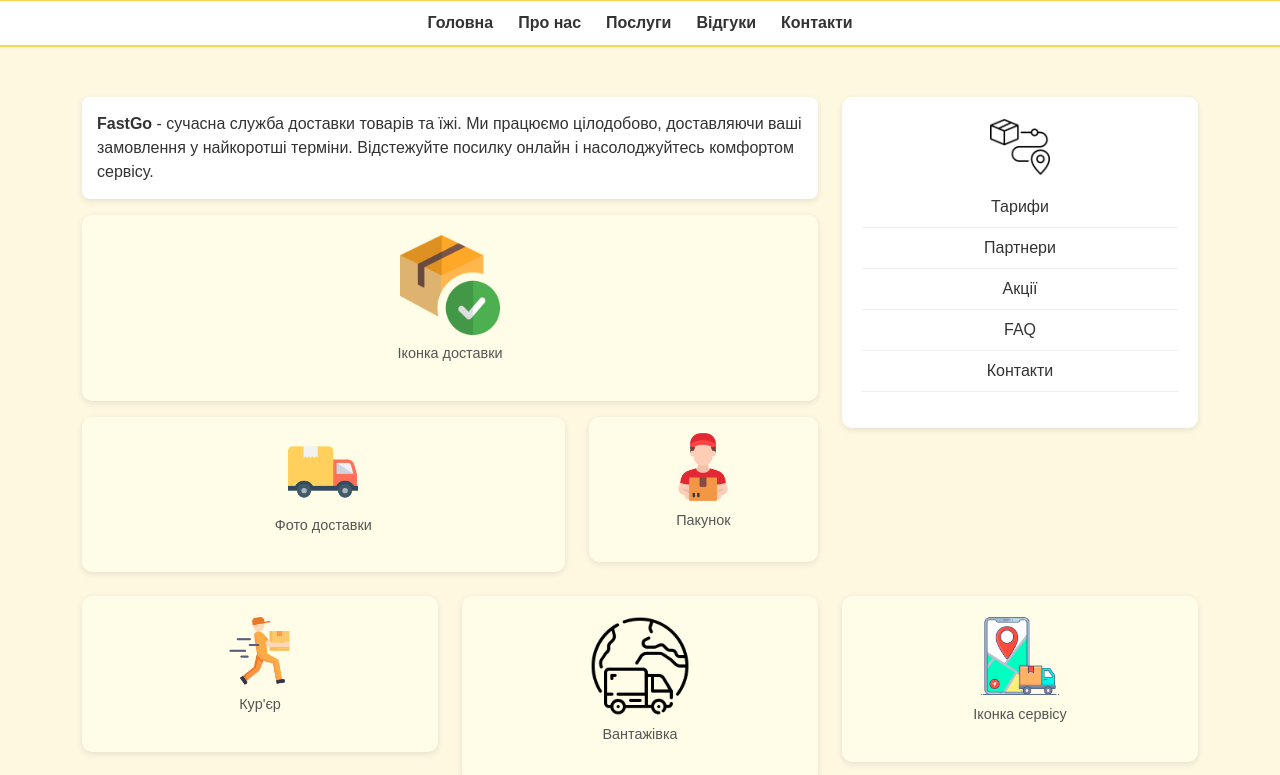
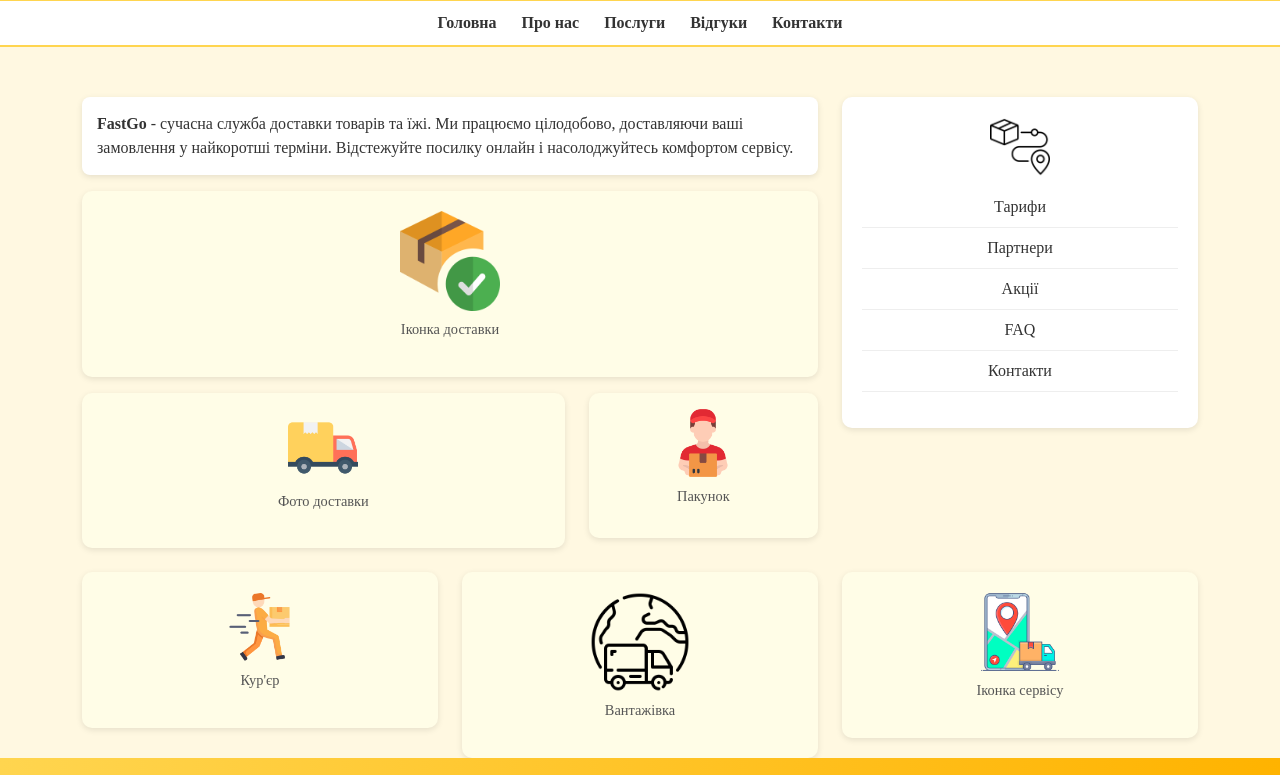
Before and after one commit to torrriiaa/Module_1, a plain HTML site: page index.html in a window 1280 px wide. Shown: the part 81-856 px from the top of the page. Drawn offline with nearby package versions, Linux system fonts and the light colour scheme.

Commit message:
Update style.css

```diff
--- a/style.css
+++ b/style.css
@@ -5,7 +5,7 @@
   --dark: #333;
   --blue: #00bcd4;
   --blue-dark: #0097a7;
-  --font: "Nunito", sans-serif;
+  --font: "Nunito";
 }
 
 html, body {
```
